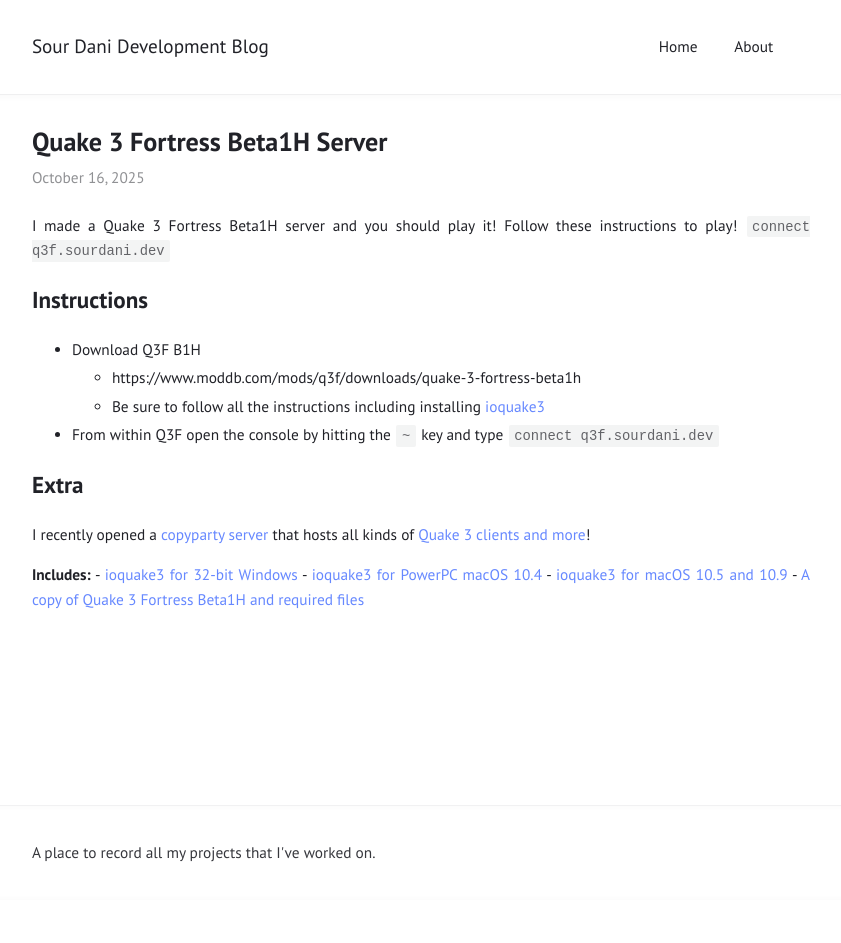
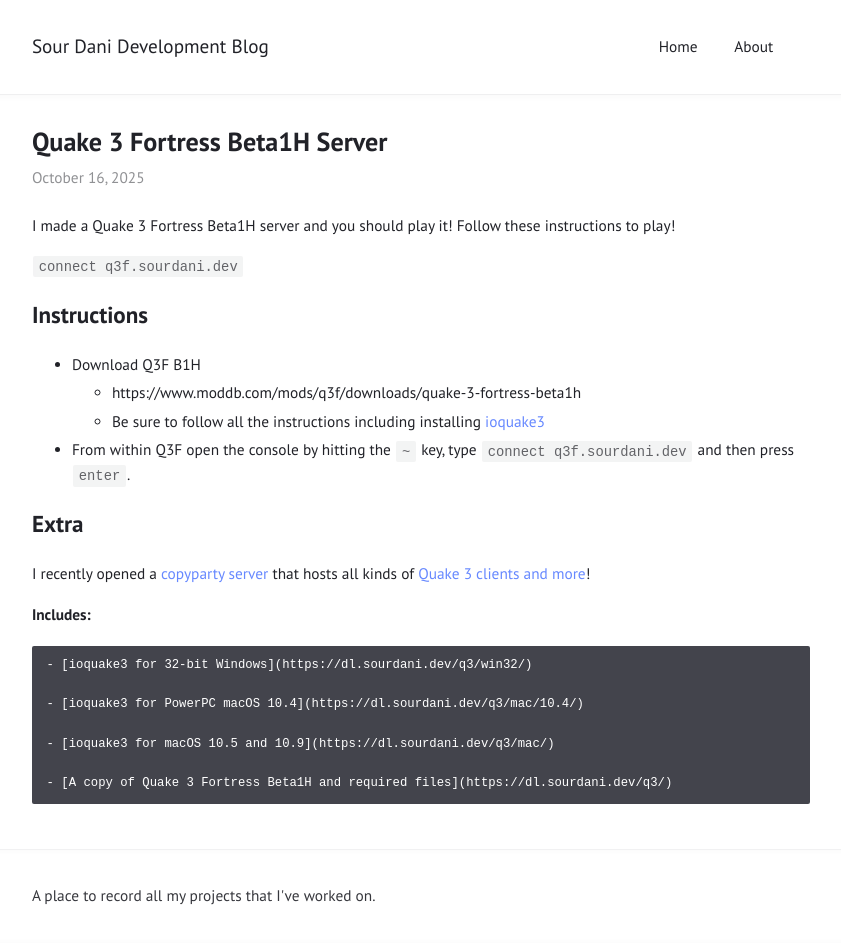
Before and after one commit to sour-dani/blog, a Jekyll site: the page built from _posts/2025-10-16-q3f.md, in a window 1280 px wide. Shown: the whole page, without its empty margins (219-1060 px from the left). Built offline with Jekyll 4.4.1, drawn with Linux system fonts in a browser that asks for light colours; before the commit the page ends 900 px from its top, so only the background shows below that.

Commit message:
chore: formatting

```diff
--- a/_posts/2025-10-16-q3f.md
+++ b/_posts/2025-10-16-q3f.md
@@ -5,6 +5,7 @@ published: true
 ---
 
 I made a Quake 3 Fortress Beta1H server and you should play it! Follow these instructions to play!
+
 `connect q3f.sourdani.dev`
 
 
@@ -12,13 +13,17 @@ I made a Quake 3 Fortress Beta1H server and you should play it! Follow these ins
 - Download Q3F B1H
     - https://www.moddb.com/mods/q3f/downloads/quake-3-fortress-beta1h
     - Be sure to follow all the instructions including installing [ioquake3](https://ioquake3.org/)
-- From within Q3F open the console by hitting the `~` key and type `connect q3f.sourdani.dev`
+- From within Q3F open the console by hitting the `~` key, type `connect q3f.sourdani.dev` and then press `enter`.
 
 # Extra
 I recently opened a [copyparty server](https://github.com/9001/copyparty) that hosts all kinds of [Quake 3 clients and more](https://dl.sourdani.dev)!
 
 **Includes:**
+
     - [ioquake3 for 32-bit Windows](https://dl.sourdani.dev/q3/win32/)
+
     - [ioquake3 for PowerPC macOS 10.4](https://dl.sourdani.dev/q3/mac/10.4/)
+
     - [ioquake3 for macOS 10.5 and 10.9](https://dl.sourdani.dev/q3/mac/)
+
     - [A copy of Quake 3 Fortress Beta1H and required files](https://dl.sourdani.dev/q3/)
```
